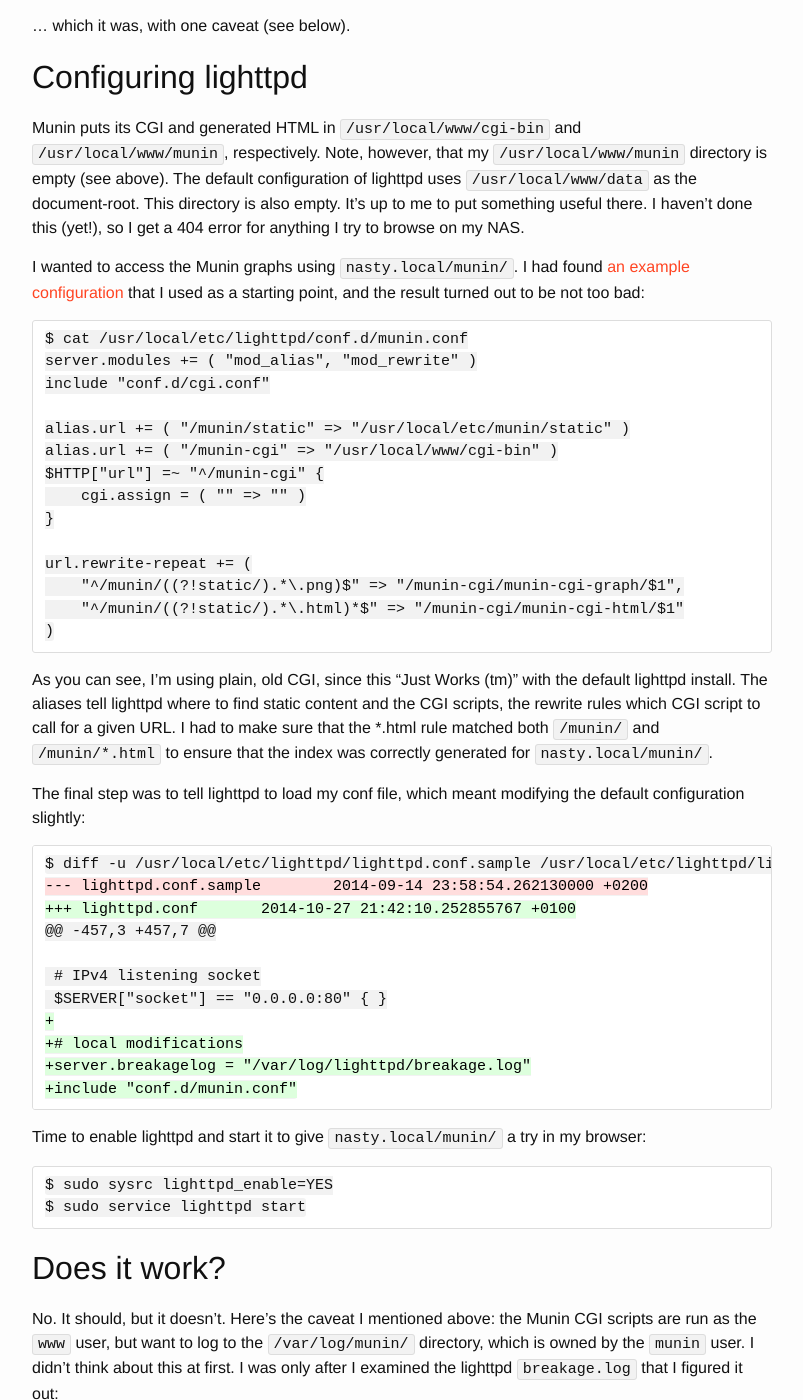
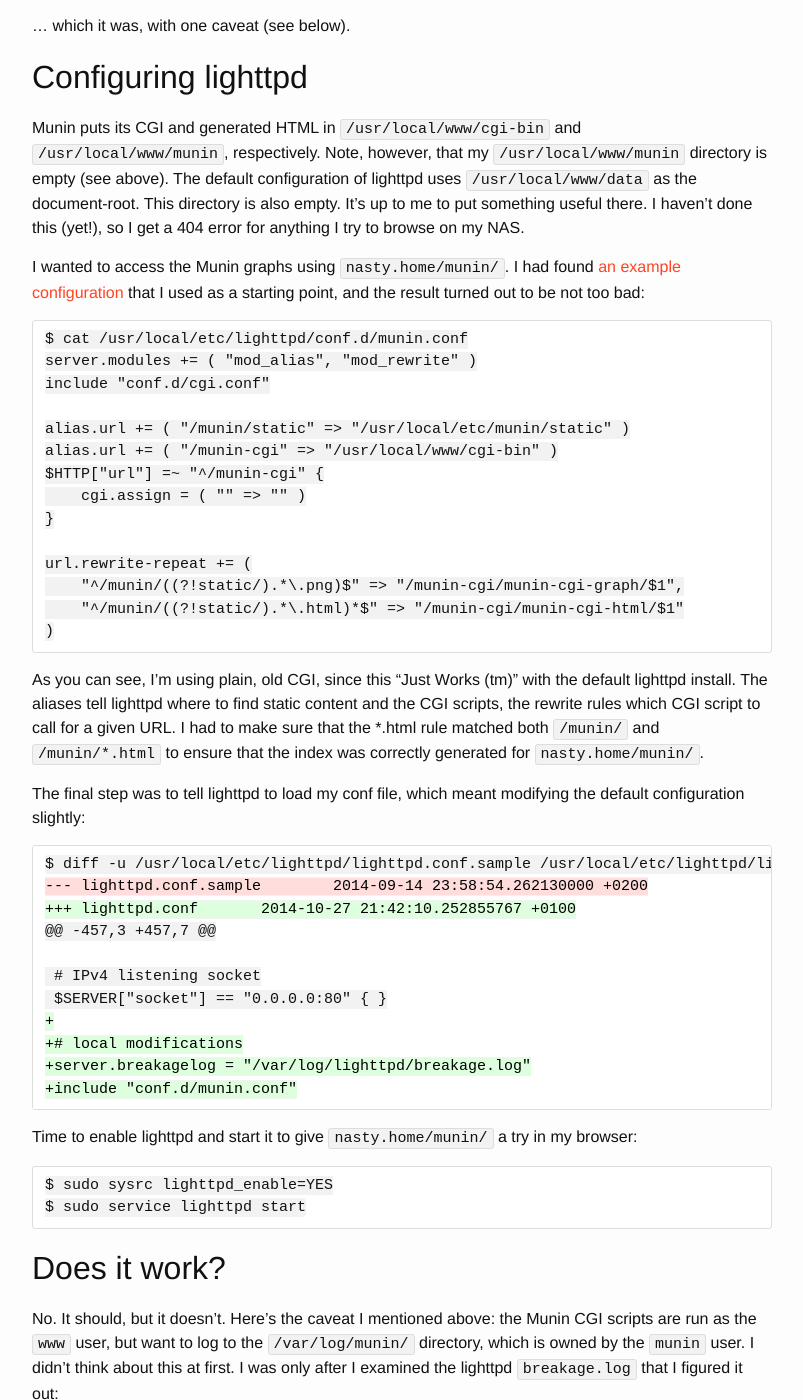
Before and after one commit to bradleythughes/bradleythughes.github.io, a Jekyll site: the page built from _posts/2014-10-28-freebsd-munin-lighttpd.md, in a window 1280 px wide and 1400 px high, scrolled down 1308 px. Shown: the whole window, without its empty margins (238-1041 px from the left). Built offline with Jekyll 4.4.1, drawn with Linux system fonts in a browser that asks for light colours; some of the changed text lies outside the part shown.

Commit message:
Fix the name of nasty.home in the freebsd+munin+lighttpd post
The hostname is configured to be nasty.home, not nasty.local.

````diff
--- a/_posts/2014-10-28-freebsd-munin-lighttpd.md
+++ b/_posts/2014-10-28-freebsd-munin-lighttpd.md
@@ -3,7 +3,7 @@ layout: post
 title: FreeBSD, Munin, and lighttpd
 ---
 
-I have a NAS at home (lovingly called `nasty.local`) that runs [FreeBSD](https://www.freebsd.org/) 10.1-RC3, with [Munin](http://munin-monitoring.org/) and [lighttpd](http://www.lighttpd.net/) installed via [ports](https://www .freebsd.org/ports/). It took me some time to figure out how to get this combination to work the way I wanted, mostly due to inexperience with Munin and lighttpd. I wanted to document what I had done in the hopes that other people would find the information useful.
+I have a NAS at home (lovingly called `nasty.home`) that runs [FreeBSD](https://www.freebsd.org/) 10.1-RC3, with [Munin](http://munin-monitoring.org/) and [lighttpd](http://www.lighttpd.net/) installed via [ports](https://www .freebsd.org/ports/). It took me some time to figure out how to get this combination to work the way I wanted, mostly due to inexperience with Munin and lighttpd. I wanted to document what I had done in the hopes that other people would find the information useful.
 
 ## Configuring munin-node
 
@@ -53,7 +53,7 @@ html_strategy cgi
 
 Munin puts its CGI and generated HTML in `/usr/local/www/cgi-bin` and `/usr/local/www/munin`, respectively. Note, however, that my `/usr/local/www/munin` directory is empty (see above). The default configuration of lighttpd uses `/usr/local/www/data` as the document-root. This directory is also empty. It's up to me to put something useful there. I haven't done this (yet!), so I get a 404 error for anything I try to browse on my NAS.
 
-I wanted to access the Munin graphs using `nasty.local/munin/`. I had found [an example configuration](http://munin-monitoring.org/wiki/MuninConfigurationMasterCGI) that I used as a starting point, and the result turned out to be not too bad:
+I wanted to access the Munin graphs using `nasty.home/munin/`. I had found [an example configuration](http://munin-monitoring.org/wiki/MuninConfigurationMasterCGI) that I used as a starting point, and the result turned out to be not too bad:
 
 ```
 $ cat /usr/local/etc/lighttpd/conf.d/munin.conf
@@ -72,7 +72,7 @@ url.rewrite-repeat += (
 )
 ```
 
-As you can see, I'm using plain, old CGI, since this "Just Works (tm)" with the default lighttpd install. The aliases tell lighttpd where to find static content and the CGI scripts, the rewrite rules which CGI script to call for a given URL. I had to make sure that the *.html rule matched both `/munin/` and `/munin/*.html` to ensure that the index was correctly generated for `nasty.local/munin/`.
+As you can see, I'm using plain, old CGI, since this "Just Works (tm)" with the default lighttpd install. The aliases tell lighttpd where to find static content and the CGI scripts, the rewrite rules which CGI script to call for a given URL. I had to make sure that the *.html rule matched both `/munin/` and `/munin/*.html` to ensure that the index was correctly generated for `nasty.home/munin/`.
 
 The final step was to tell lighttpd to load my conf file, which meant modifying the default configuration slightly:
 
@@ -90,7 +90,7 @@ $ diff -u /usr/local/etc/lighttpd/lighttpd.conf.sample /usr/local/etc/lighttpd/l
 +include "conf.d/munin.conf"
 ```
 
-Time to enable lighttpd and start it to give `nasty.local/munin/` a try in my browser:
+Time to enable lighttpd and start it to give `nasty.home/munin/` a try in my browser:
 
 ```
 $ sudo sysrc lighttpd_enable=YES
@@ -122,7 +122,7 @@ $ sudo newsyslog
 
 ## Surely it must work now?
 
-Yes. Yes, it does. I still haven't put anything useful in `/usr/local/www/data`, so browsing to `nasty.local/` returns a 404, but `nasty.local/munin/` works, as well as all the URLs under it.
+Yes. Yes, it does. I still haven't put anything useful in `/usr/local/www/data`, so browsing to `nasty.home/` returns a 404, but `nasty.home/munin/` works, as well as all the URLs under it.
 
 ## Rationale
 
````
